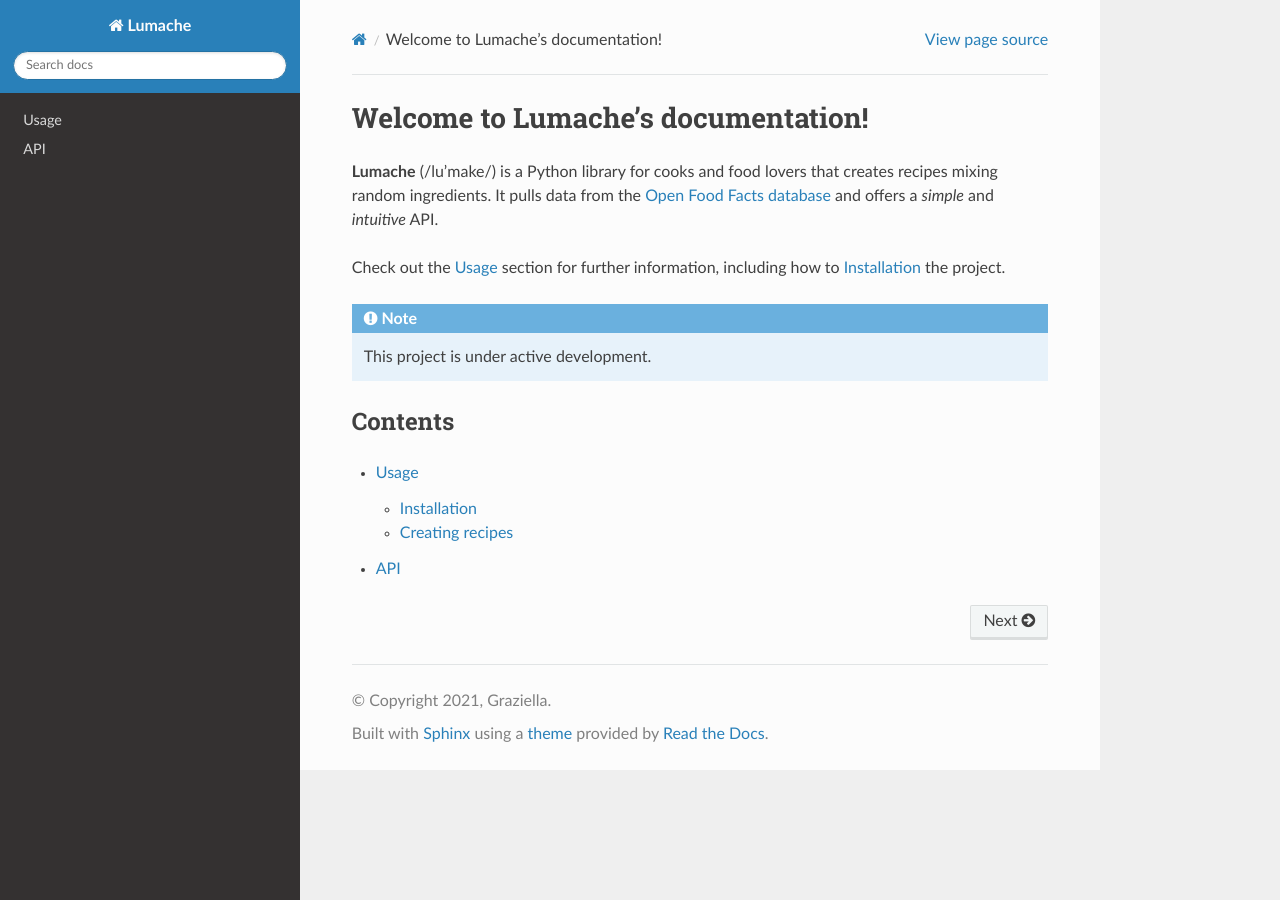
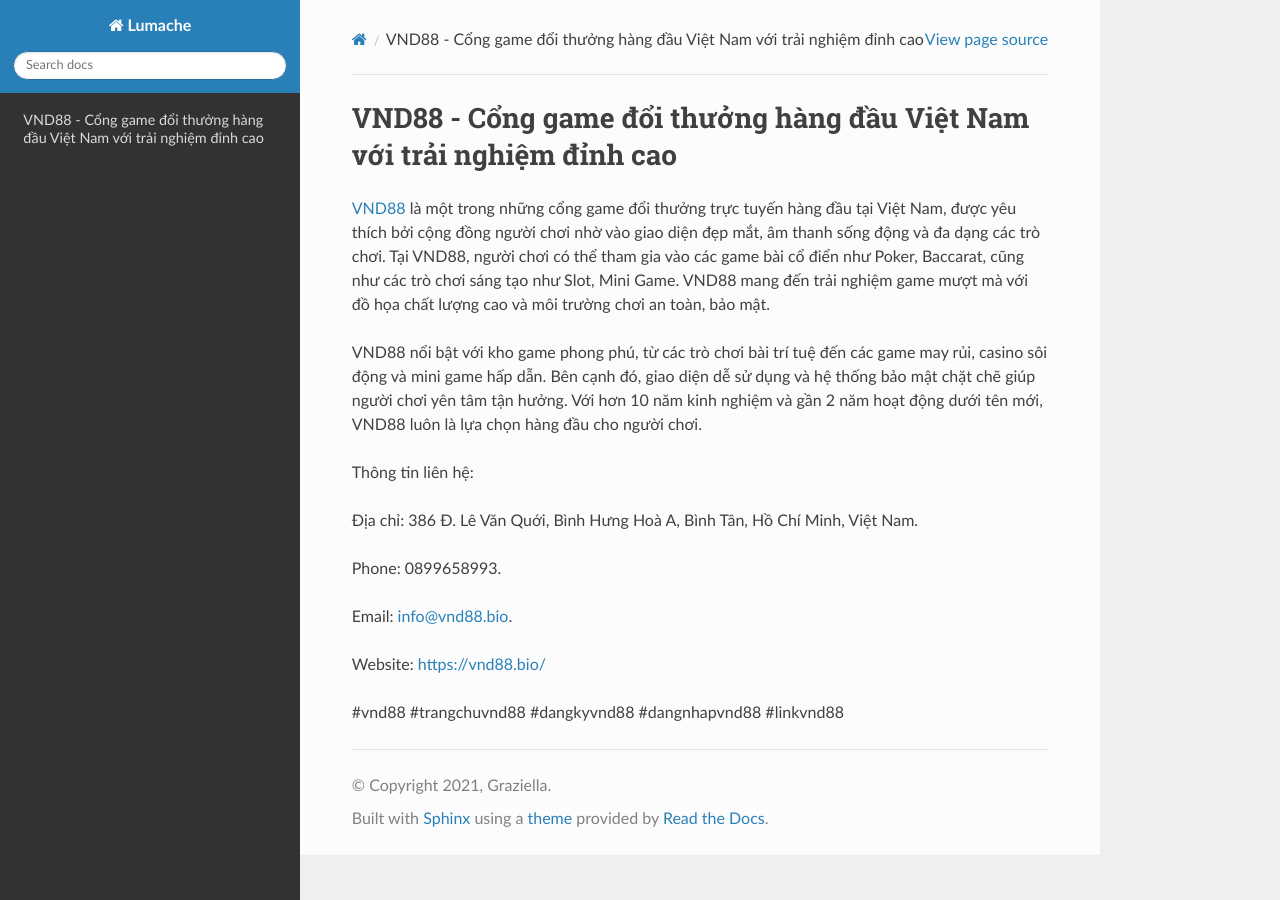
Before and after one commit to syvan0897/vnd88bio, a Sphinx documentation site: the page built from docs/source/index.rst, in a window 1280 px wide. Built offline with Sphinx 7.4.7 and the Read the Docs theme 3.1.0, drawn with Linux system fonts in a browser that asks for light colours.

Commit message:
Update index.rst

```diff
--- a/docs/source/index.rst
+++ b/docs/source/index.rst
@@ -1,22 +1,18 @@
-Welcome to Lumache's documentation!
+VND88 - Cổng game đổi thưởng hàng đầu Việt Nam với trải nghiệm đỉnh cao
 ===================================
 
-**Lumache** (/lu'make/) is a Python library for cooks and food lovers
-that creates recipes mixing random ingredients.
-It pulls data from the `Open Food Facts database <https://world.openfoodfacts.org/>`_
-and offers a *simple* and *intuitive* API.
+`VND88 <https://vnd88.bio/>`_ là một trong những cổng game đổi thưởng trực tuyến hàng đầu tại Việt Nam, được yêu thích bởi cộng đồng người chơi nhờ vào giao diện đẹp mắt, âm thanh sống động và đa dạng các trò chơi. Tại VND88, người chơi có thể tham gia vào các game bài cổ điển như Poker, Baccarat, cũng như các trò chơi sáng tạo như Slot, Mini Game. VND88 mang đến trải nghiệm game mượt mà với đồ họa chất lượng cao và môi trường chơi an toàn, bảo mật.
 
-Check out the :doc:`usage` section for further information, including
-how to :ref:`installation` the project.
+VND88 nổi bật với kho game phong phú, từ các trò chơi bài trí tuệ đến các game may rủi, casino sôi động và mini game hấp dẫn. Bên cạnh đó, giao diện dễ sử dụng và hệ thống bảo mật chặt chẽ giúp người chơi yên tâm tận hưởng. Với hơn 10 năm kinh nghiệm và gần 2 năm hoạt động dưới tên mới, VND88 luôn là lựa chọn hàng đầu cho người chơi.
 
-.. note::
+Thông tin liên hệ:
 
-   This project is under active development.
+Địa chỉ: 386 Đ. Lê Văn Quới, Bình Hưng Hoà A, Bình Tân, Hồ Chí Minh, Việt Nam.
 
-Contents
---------
+Phone: 0899658993.
 
-.. toctree::
+Email: info@vnd88.bio.
 
-   usage
-   api
+Website: https://vnd88.bio/
+
+#vnd88 #trangchuvnd88 #dangkyvnd88 #dangnhapvnd88 #linkvnd88
```
